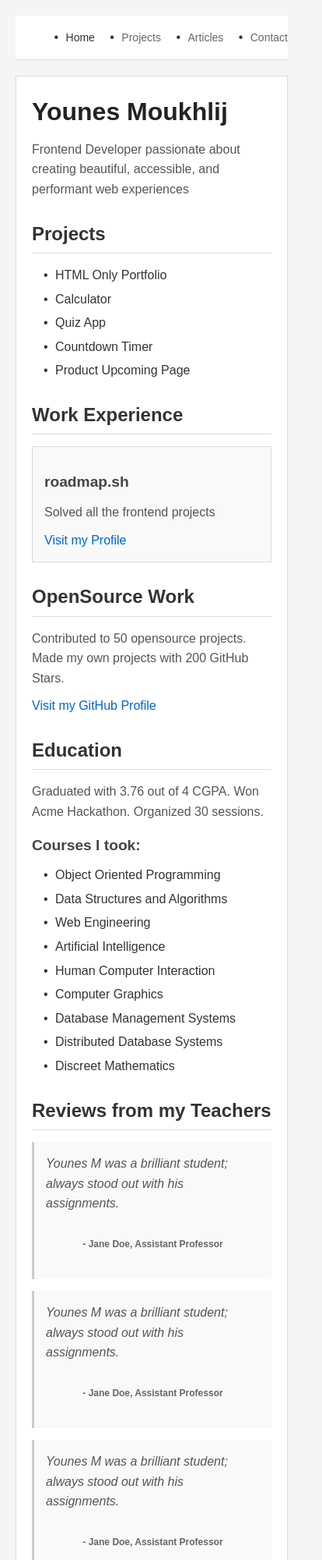
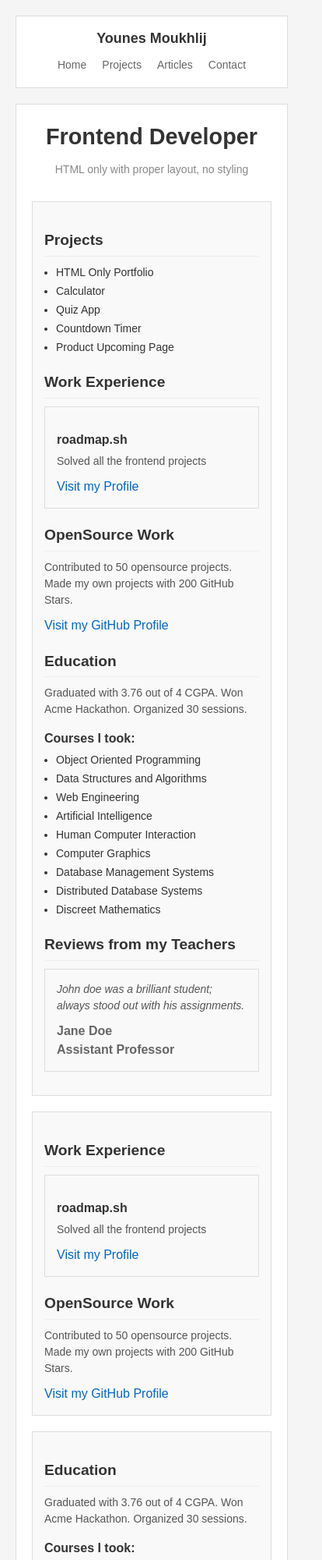
Before and after one commit to YounesMoukhlij/Personal-Portfolio, a plain HTML site: page index.html in a window 390 px wide. Shown: the top 2000 px of the page at 78% size, 414 px wide, since content can reach past the window. Drawn offline with Linux system fonts and the light colour scheme.

Commit message:
Personal-Portfolio

```diff
--- a/index.html
+++ b/index.html
@@ -8,9 +8,10 @@
 </head>
 <body>
     <header>
+        <div class="logo">Younes Moukhlij</div>
         <nav>
             <ul>
-                <li><a href="index.html" class="active">Home</a></li>
+                <li><a href="index.html">Home</a></li>
                 <li><a href="projects.html">Projects</a></li>
                 <li><a href="articles.html">Articles</a></li>
                 <li><a href="contact.html">Contact</a></li>
@@ -19,12 +20,11 @@
     </header>
 
     <main>
-        <section>
-            <h1>Younes Moukhlij</h1>
-            <p>Frontend Developer passionate about creating beautiful, accessible, and performant web experiences</p>
-        </section>
+        <h1>Frontend Developer</h1>
+        <p style="text-align: center; color: #888; margin-bottom: 30px;">HTML only with proper layout, no styling</p>
 
-        <section>
+        <div class="three-column">
+            <div class="column">
                 <h2>Projects</h2>
                 <ul>
                     <li>HTML Only Portfolio</li>
@@ -33,24 +33,18 @@
                     <li>Countdown Timer</li>
                     <li>Product Upcoming Page</li>
                 </ul>
-        </section>
 
-        <section>
                 <h2>Work Experience</h2>
-            <div>
+                <div class="box">
                     <h3>roadmap.sh</h3>
                     <p>Solved all the frontend projects</p>
                     <a href="#">Visit my Profile</a>
                 </div>
-        </section>
 
-        <section>
                 <h2>OpenSource Work</h2>
                 <p>Contributed to 50 opensource projects. Made my own projects with 200 GitHub Stars.</p>
                 <a href="#">Visit my GitHub Profile</a>
-        </section>
 
-        <section>
                 <h2>Education</h2>
                 <p>Graduated with 3.76 out of 4 CGPA. Won Acme Hackathon. Organized 30 sessions.</p>
 
@@ -66,30 +60,67 @@
                     <li>Distributed Database Systems</li>
                     <li>Discreet Mathematics</li>
                 </ul>
-        </section>
 
-        <section>
                 <h2>Reviews from my Teachers</h2>
+                <div class="testimonial">
+                    <p>John doe was a brilliant student; always stood out with his assignments.</p>
+                    <div class="testimonial-author">Jane Doe<br>Assistant Professor</div>
+                </div>
+            </div>
 
-            <blockquote>
-                <p>Younes M was a brilliant student; always stood out with his assignments.</p>
-                <footer>- Jane Doe, Assistant Professor</footer>
-            </blockquote>
+            <div class="column">
+                <h2>Work Experience</h2>
+                <div class="box">
+                    <h3>roadmap.sh</h3>
+                    <p>Solved all the frontend projects</p>
+                    <a href="#">Visit my Profile</a>
+                </div>
 
-            <blockquote>
-                <p>Younes M was a brilliant student; always stood out with his assignments.</p>
-                <footer>- Jane Doe, Assistant Professor</footer>
-            </blockquote>
+                <h2>OpenSource Work</h2>
+                <p>Contributed to 50 opensource projects. Made my own projects with 200 GitHub Stars.</p>
+                <a href="#">Visit my GitHub Profile</a>
+            </div>
 
-            <blockquote>
-                <p>Younes M was a brilliant student; always stood out with his assignments.</p>
-                <footer>- Jane Doe, Assistant Professor</footer>
-            </blockquote>
-        </section>
+            <div class="column">
+                <h2>Education</h2>
+                <p>Graduated with 3.76 out of 4 CGPA. Won Acme Hackathon. Organized 30 sessions.</p>
+
+                <h3>Courses I took:</h3>
+                <ul>
+                    <li>Object Oriented Programming</li>
+                    <li>Data Structures and Algorithms</li>
+                    <li>Web Engineering</li>
+                    <li>Artificial Intelligence</li>
+                    <li>Human Computer Interaction</li>
+                    <li>Computer Graphics</li>
+                    <li>Database Management Systems</li>
+                    <li>Distributed Database Systems</li>
+                    <li>Discreet Mathematics</li>
+                </ul>
+            </div>
+        </div>
+
+        <div class="section">
+            <h2>Reviews from my Teachers</h2>
+            <div style="display: grid; grid-template-columns: 1fr 1fr 1fr; gap: 15px;">
+                <div class="testimonial">
+                    <p>John doe was a brilliant student; always stood out with his assignments.</p>
+                    <div class="testimonial-author">Jane Doe<br>Assistant Professor</div>
+                </div>
+                <div class="testimonial">
+                    <p>John doe was a brilliant student; always stood out with his assignments.</p>
+                    <div class="testimonial-author">Jane Doe<br>Assistant Professor</div>
+                </div>
+                <div class="testimonial">
+                    <p>John doe was a brilliant student; always stood out with his assignments.</p>
+                    <div class="testimonial-author">Jane Doe<br>Assistant Professor</div>
+                </div>
+            </div>
+        </div>
     </main>
 
     <footer>
-        <p>&copy; 2025 Younes Moukhlij. All rights reserved.</p>
+        <p>&copy; all rights reserved 2025</p>
     </footer>
 </body>
 </html>
--- a/styles.css
+++ b/styles.css
@@ -1,8 +1,5 @@
-/* Simple Portfolio Styles */
+/* Simple Portfolio Styles to match wireframe */
 
-/* Basic styling without too much CSS */
-
-/* Global Reset and Base Styles */
 * {
   margin: 0;
   padding: 0;
@@ -11,7 +8,7 @@
 
 body {
   font-family: Arial, sans-serif;
-  line-height: 1.6;
+  line-height: 1.5;
   color: #333;
   background-color: #f5f5f5;
   max-width: 800px;
@@ -19,30 +16,102 @@ body {
   padding: 20px;
 }
 
+/* Header and Navigation */
+header {
+  background: white;
+  border: 1px solid #ddd;
+  padding: 15px 20px;
+  margin-bottom: 20px;
+  display: flex;
+  justify-content: space-between;
+  align-items: center;
+}
+
+.logo {
+  font-weight: bold;
+  font-size: 18px;
+}
+
+nav ul {
+  list-style: none;
+  display: flex;
+  gap: 10px;
+  margin: 0;
+}
+
+nav a {
+  text-decoration: none;
+  color: #666;
+  font-size: 14px;
+  padding: 5px;
+}
+
+nav a:hover {
+  color: #333;
+}
+
+/* Main Content */
+main {
+  background: white;
+  border: 1px solid #ddd;
+  padding: 20px;
+  margin-bottom: 20px;
+}
+
 /* Typography */
 h1 {
-  font-size: 2rem;
+  font-size: 1.8rem;
   margin-bottom: 10px;
-  color: #222;
+  text-align: center;
 }
 
 h2 {
-  font-size: 1.5rem;
-  color: #333;
-  margin: 20px 0 15px;
-  border-bottom: 1px solid #ddd;
+  font-size: 1.2rem;
+  margin: 20px 0 10px;
+  border-bottom: 1px solid #eee;
   padding-bottom: 5px;
 }
 
 h3 {
-  font-size: 1.2rem;
-  color: #444;
-  margin: 15px 0 10px;
+  font-size: 1rem;
+  margin: 15px 0 5px;
+  font-weight: bold;
 }
 
 p {
   margin-bottom: 10px;
   color: #555;
+  font-size: 14px;
+}
+
+/* Content Sections */
+.section {
+  margin-bottom: 25px;
+}
+
+/* Three Column Layout for main page */
+.three-column {
+  display: grid;
+  grid-template-columns: 1fr 1fr 1fr;
+  gap: 20px;
+  margin-top: 20px;
+}
+
+.column {
+  background: #f9f9f9;
+  padding: 15px;
+  border: 1px solid #ddd;
+}
+
+/* Lists */
+ul {
+  margin-left: 15px;
+  margin-bottom: 10px;
+}
+
+li {
+  margin-bottom: 3px;
+  font-size: 14px;
 }
 
 /* Links */
@@ -55,133 +124,27 @@ a:hover {
   text-decoration: underline;
 }
 
-/* Header and Navigation */
-header {
-  background: white;
-  padding: 15px 0;
-  margin-bottom: 20px;
-  border-bottom: 1px solid #ddd;
-}
-
-nav ul {
-  list-style: none;
-  text-align: right;
-}
-
-nav li {
-  display: inline;
-  margin-left: 15px;
-}
-
-nav a {
-  color: #666;
-  font-size: 14px;
-}
-
-nav a:hover, nav a.active {
-  color: #333;
-}
-
-/* Main Content */
-main {
-  background: white;
-  padding: 20px;
-  border: 1px solid #ddd;
-}
-
-/* Sections */
-section {
-  margin-bottom: 25px;
-}
-
-/* Cards/Divs */
-div {
-  background: #f9f9f9;
-  padding: 15px;
-  border: 1px solid #ddd;
-  margin-bottom: 15px;
-}
-
-/* Lists */
-ul {
-  list-style: none;
-  margin-left: 15px;
-}
-
-li {
-  margin-bottom: 5px;
-  padding-left: 15px;
-  position: relative;
-}
-
-li::before {
-  content: '•';
-  position: absolute;
-  left: 0;
-}
-
-/* Articles */
-article {
-  background: white;
-  padding: 15px;
-  margin-bottom: 20px;
-  border: 1px solid #ddd;
-}
-
-article header {
-  background: none;
-  padding: 0;
-  margin-bottom: 10px;
-  border-bottom: 1px solid #eee;
-  padding-bottom: 10px;
-}
-
-article small {
-  color: #888;
-  font-size: 12px;
-}
-
-/* Blockquotes */
-blockquote {
-  background: #f9f9f9;
-  border-left: 3px solid #ccc;
-  margin: 15px 0;
-  padding: 15px;
-  font-style: italic;
-}
-
-blockquote footer {
-  font-style: normal;
-  font-weight: bold;
-  color: #666;
-  margin-top: 10px;
-}
-
 /* Forms */
 form {
-  background: white;
-  padding: 20px;
-  border: 1px solid #ddd;
+  max-width: 400px;
 }
 
 label {
   display: block;
-  margin-bottom: 5px;
+  margin: 10px 0 5px;
   font-weight: bold;
 }
 
-input[type="text"],
-input[type="email"],
-textarea {
+input, textarea {
   width: 100%;
   padding: 8px;
   border: 1px solid #ccc;
-  margin-bottom: 15px;
+  margin-bottom: 10px;
   font-family: inherit;
 }
 
 textarea {
-  height: 100px;
+  height: 80px;
   resize: vertical;
 }
 
@@ -189,7 +152,7 @@ button {
   background: #0066cc;
   color: white;
   border: none;
-  padding: 10px 20px;
+  padding: 8px 15px;
   cursor: pointer;
 }
 
@@ -197,11 +160,67 @@ button:hover {
   background: #0052a3;
 }
 
+/* Work Experience / Project boxes */
+.box {
+  background: #f9f9f9;
+  border: 1px solid #ddd;
+  padding: 15px;
+  margin-bottom: 15px;
+}
+
+/* Testimonials */
+.testimonial {
+  background: #f9f9f9;
+  border: 1px solid #ddd;
+  padding: 15px;
+  margin-bottom: 15px;
+  font-style: italic;
+}
+
+.testimonial-author {
+  font-style: normal;
+  font-weight: bold;
+  margin-top: 10px;
+  color: #666;
+}
+
 /* Footer */
 footer {
   text-align: center;
-  padding: 20px 0;
-  margin-top: 30px;
+  padding: 15px;
   color: #888;
   font-size: 12px;
 }
+
+/* Articles */
+.article {
+  border-bottom: 1px solid #eee;
+  padding-bottom: 15px;
+  margin-bottom: 15px;
+}
+
+.article:last-child {
+  border-bottom: none;
+}
+
+.article-date {
+  color: #888;
+  font-size: 12px;
+  margin-bottom: 5px;
+}
+
+/* Simple responsive */
+@media (max-width: 600px) {
+  .three-column {
+    grid-template-columns: 1fr;
+  }
+
+  header {
+    flex-direction: column;
+    gap: 10px;
+  }
+
+  nav ul {
+    justify-content: center;
+  }
+}
```
Also changed, not shown: articles.html (+17 -15 lines), contact.html (+15 -3 lines), projects.html (+36 -14 lines). Lines whose indentation alone changed are shown as unchanged.
